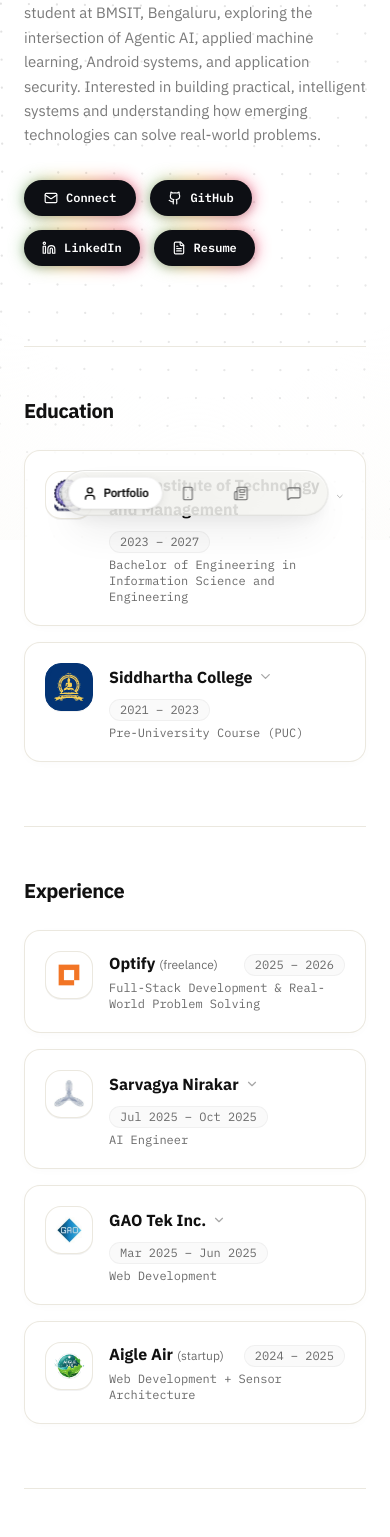
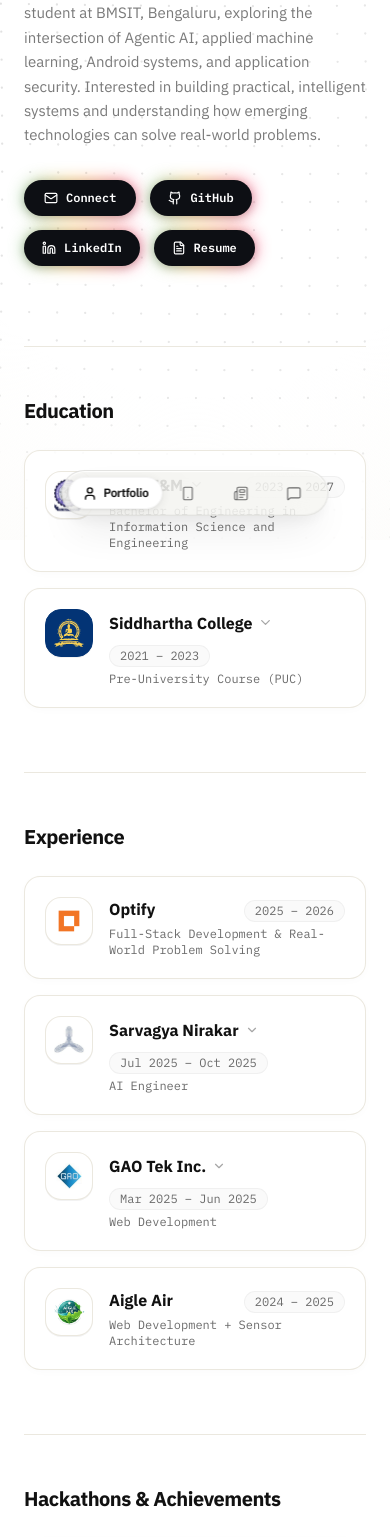
Before and after one commit to Chiranth-Janardhan-moger/Latest-portfolio, a React (Vite) app: page / in a window 390 px wide. Shown: the part 304-1841 px from the top of the page. Built offline with nearby package versions, Linux system fonts and the light colour scheme; no server answers.

Commit message:
feat(portfolio): remove freelance and startup labels from experience and use BMSIT&M on mobile viewports

```diff
--- a/src/components/PortfolioView.tsx
+++ b/src/components/PortfolioView.tsx
@@ -325,7 +325,14 @@
                       id={`edu-btn-${idx}`}
                     >
                       <h3 className="font-bold text-base text-ink flex items-center gap-1.5 flex-wrap" id={`edu-inst-${idx}`}>
-                        <span>{edu.institution}</span>
+                        {edu.institution.includes("BMS") ? (
+                          <>
+                            <span className="sm:hidden">BMSIT&M</span>
+                            <span className="hidden sm:inline">{edu.institution}</span>
+                          </>
+                        ) : (
+                          <span>{edu.institution}</span>
+                        )}
                       </h3>
                       <ChevronDown
                         size={15}
--- a/src/data.ts
+++ b/src/data.ts
@@ -43,7 +43,6 @@
   {
     id: "freelance-optify",
     role: "Optify",
-    company: "freelance",
     dates: "2025 – 2026",
     desc: "Full-Stack Development & Real-World Problem Solving",
     logo: "/optify.png"
@@ -67,7 +66,6 @@
   {
     id: "freelance-aigle-air",
     role: "Aigle Air",
-    company: "startup",
     dates: "2024 – 2025",
     desc: "Web Development + Sensor Architecture",
     logo: "/aigle-logo.png"
```
